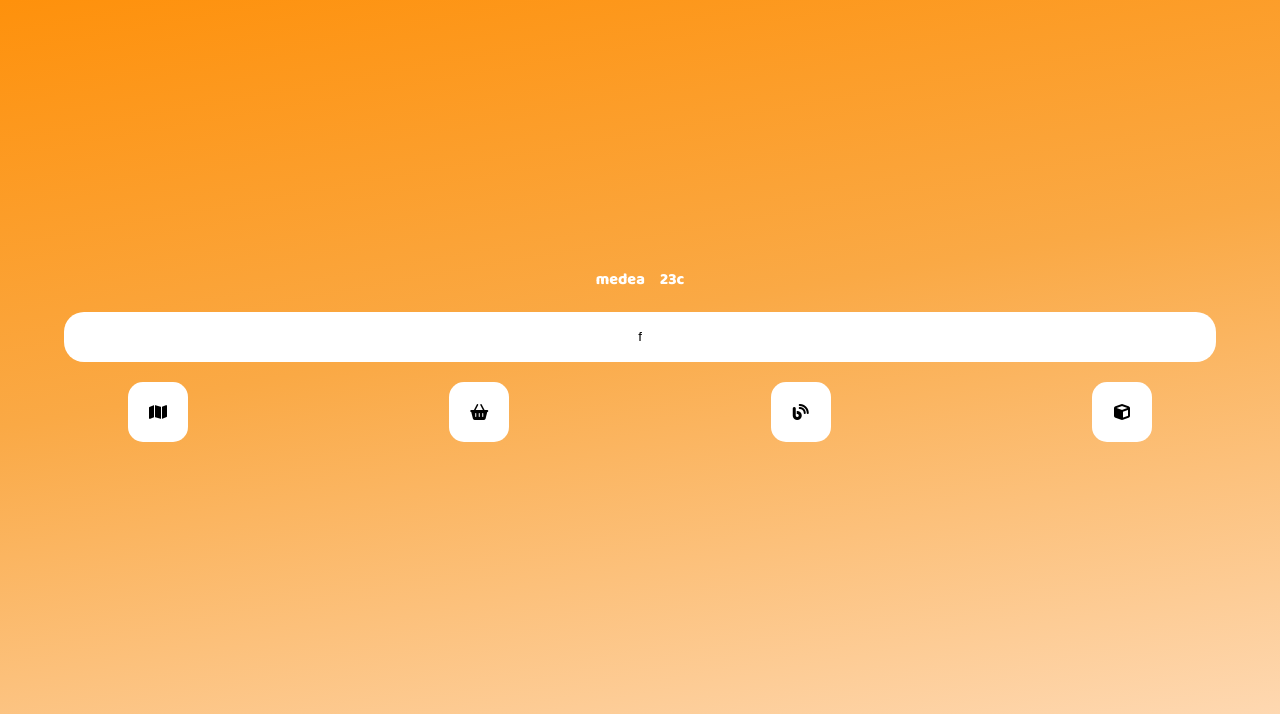
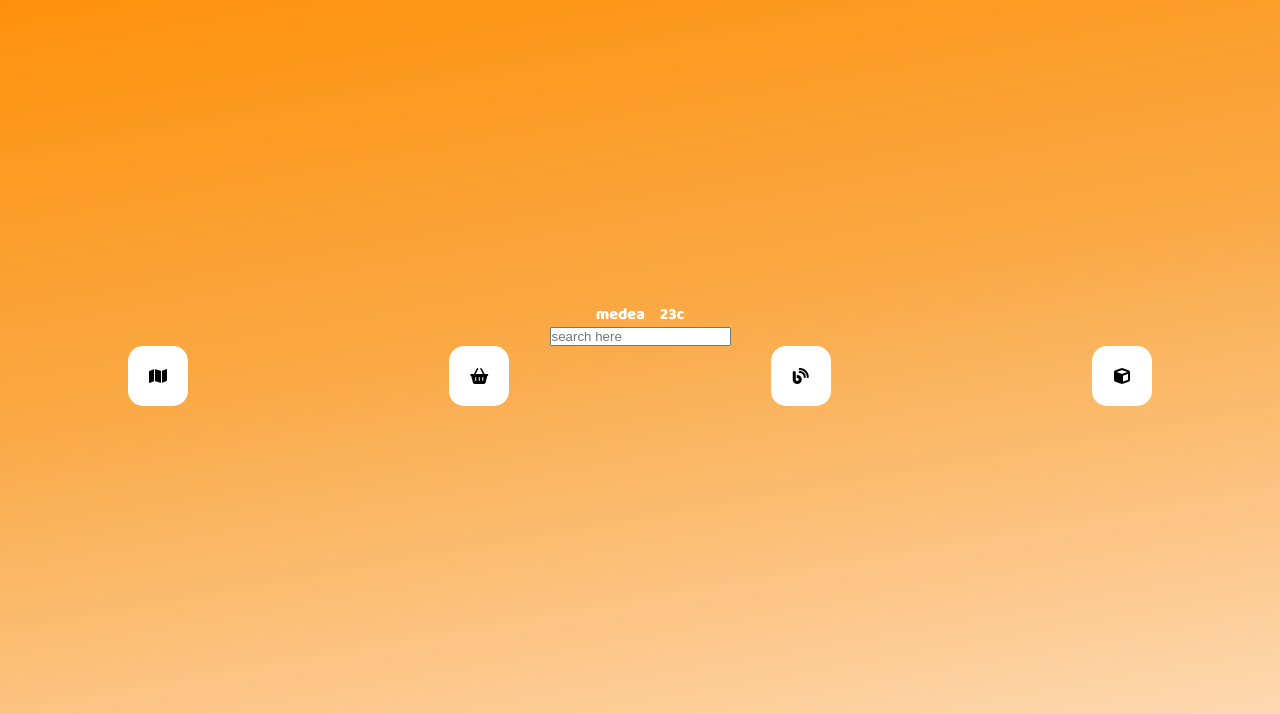
Before and after one commit to nedelben/ggg, a plain HTML site: page index.html in a window 1280 px wide. Shown: the part 86-800 px from the top of the page. Drawn offline with Linux system fonts and the light colour scheme.

Commit message:
Update index.html

```diff
--- a/index.html
+++ b/index.html
@@ -30,7 +30,7 @@
         <a href="">medea</a>
         <a href="">23c</a>
       </div>
-      <button>f</button>
+      <input type="text" placeholder="search here">
       <div class="box-search">
         <div class="boxes"><i class="fa-solid fa-map"></i></div>
         <div class="boxes"><i class="fa-solid fa-basket-shopping"></i></div>
```
